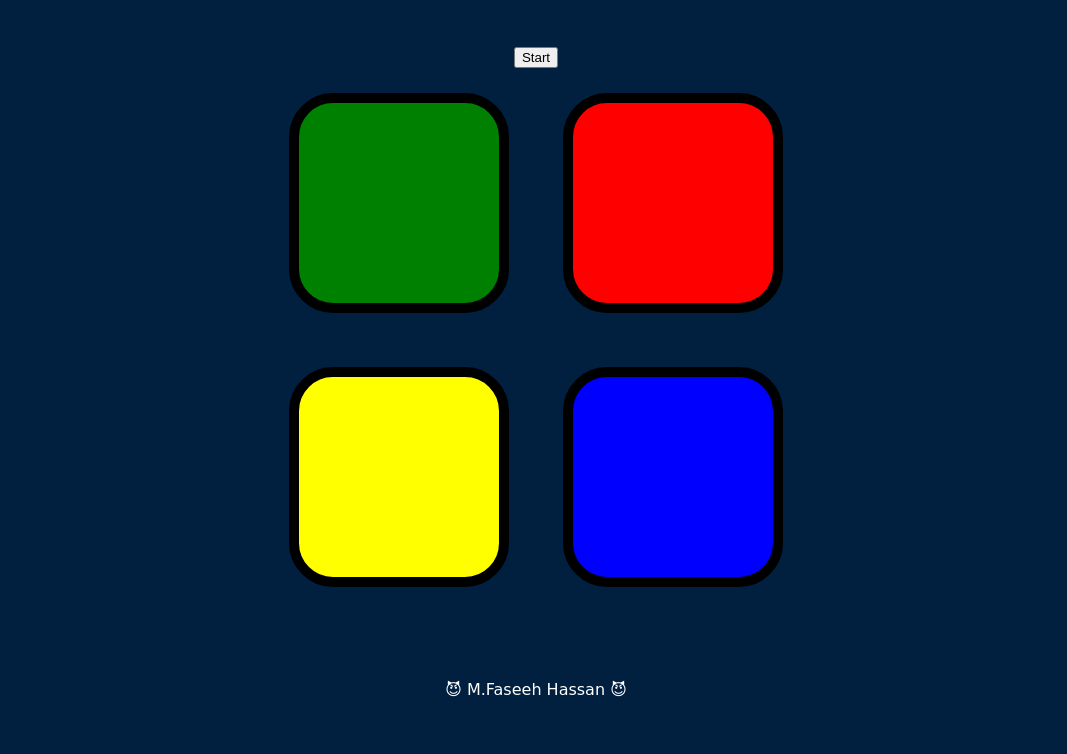
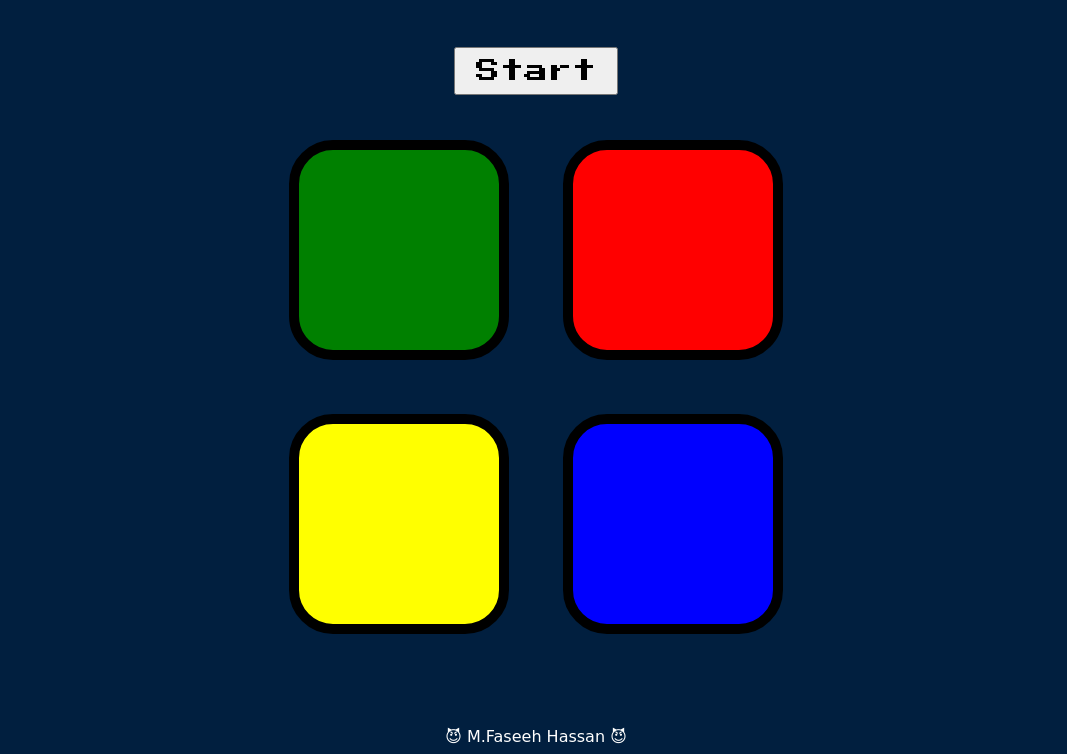
Before and after one commit to faseeh41/Simon-Game-, a plain HTML site: page index.html in a window 1280 px wide. Shown: the part 175-929 px from the top of the page, without its empty margins (104-1171 px from the left). Before the commit the page ends 882 px from the top, so only its background shows below. Drawn offline with nearby package versions, Linux system fonts and the light colour scheme.

Commit message:
Update styles.css

```diff
--- a/styles.css
+++ b/styles.css
@@ -8,6 +8,13 @@ body {
   font-size: 3rem;
   margin: 5%;
   color: #fef2bf;
+}
+
+#start-button {
+  font-family: "Press Start 2P", cursive;
+  font-size: 1.5rem;
+  padding: 10px 20px;
+  margin-bottom: 20px;
 }
 
 .container {
@@ -50,12 +57,14 @@ body {
   box-shadow: 0 0 20px white;
   background-color: grey;
 }
+
 footer {
   margin-top: 5%;
   color: #eeeeee;
   text-align: center;
   font-family: "Indie Flower", cursive;
 }
+
 footer a {
   color: white;
   text-decoration: none;
```
